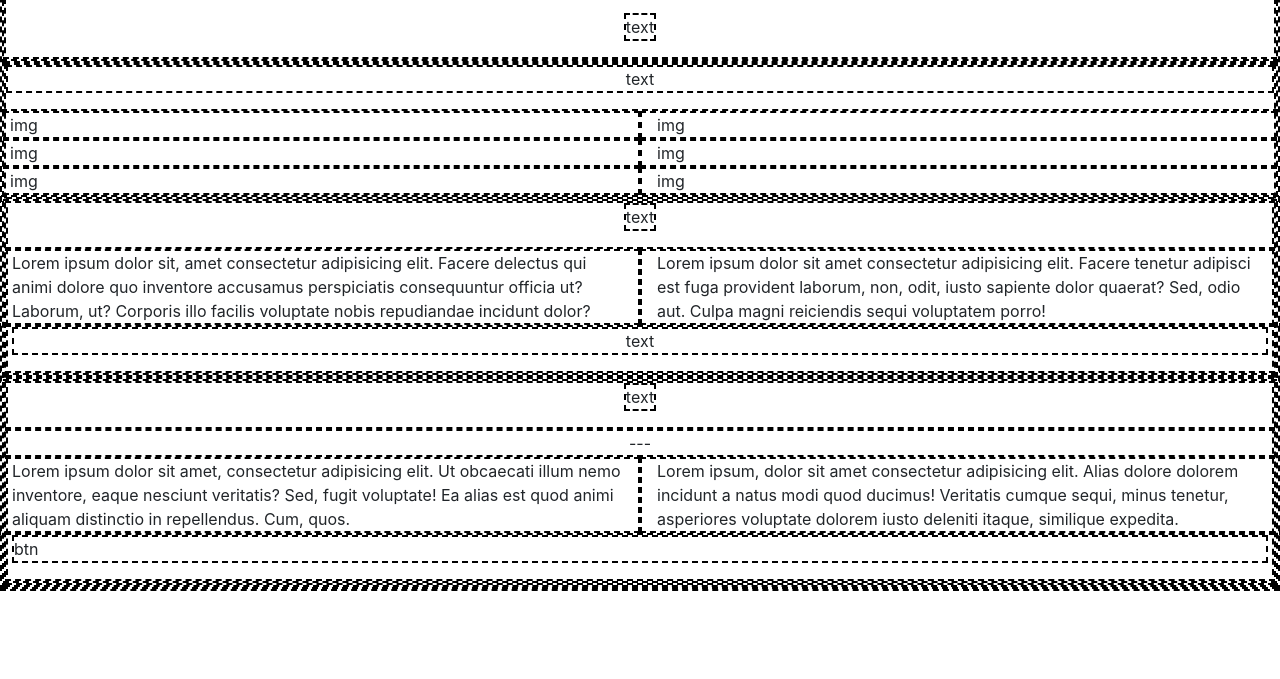
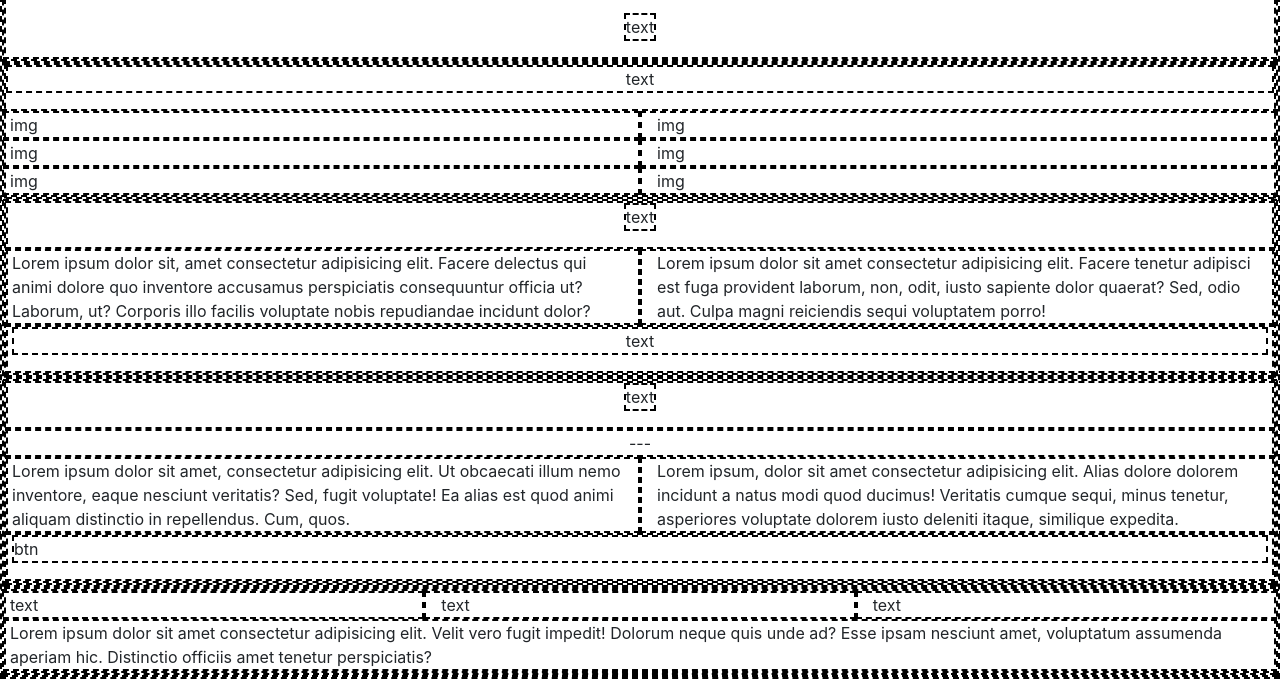
Before and after one commit to GulliWeb/html-css-bootstrap-freelancer, a plain HTML site: page index.html in a window 1280 px wide. Shown: the part 213-892 px from the top of the page. Before the commit the page ends 804 px from the top, so only its background shows below. Drawn offline with nearby package versions, Linux system fonts and the light colour scheme.

Commit message:
skeleton footer

```diff
--- a/index.html
+++ b/index.html
@@ -74,8 +74,16 @@
                     <p>btn</p>
                 </div>
             </div>
-
           </section>
      </main>
+
+     <footer>
+        <div class="row">
+            <div class="col">text</div>
+            <div class="col">text</div>
+            <div class="col">text</div>
+            <div class="col-12">Lorem ipsum dolor sit amet consectetur adipisicing elit. Velit vero fugit impedit! Dolorum neque quis unde ad? Esse ipsam nesciunt amet, voluptatum assumenda aperiam hic. Distinctio officiis amet tenetur perspiciatis?</div>
+        </div>
+     </footer>
 </body>
 </html>
```
